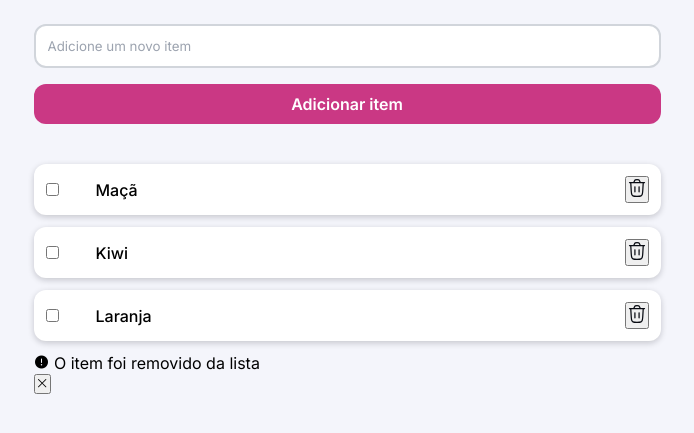
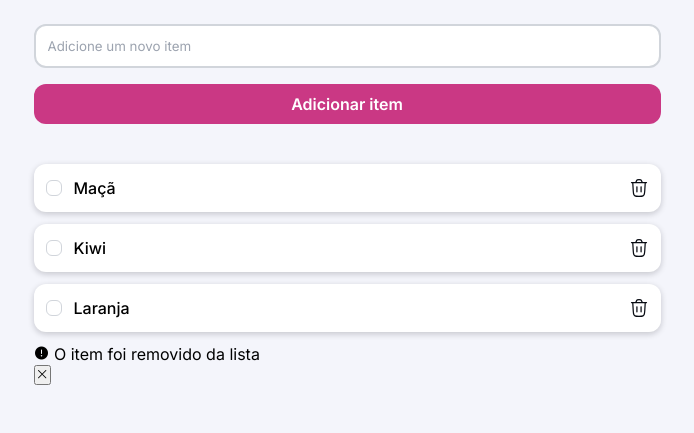
Before and after one commit to RonnyBezerra/quickList, a plain HTML site: page index.html in a window 1280 px wide. Shown: the part 185-618 px from the top of the page, without its empty margins (293-987 px from the left). Drawn offline with nearby package versions, Linux system fonts and the light colour scheme.

Commit message:
Continuation of section.list stylization

```diff
--- a/style.css
+++ b/style.css
@@ -126,5 +126,43 @@ main {
             gap: 1.2rem;
             align-items: center;
         }
+
+        input {
+            display: none;
+        }
+
+        .custom-checkbox {
+            width: 1.6rem;
+            height: 1.6rem;
+            border: 1px solid var(--border-primary);
+            border-radius: .6rem;
+            cursor: pointer;
+        }
+
+        label {
+            cursor: pointer;
+        }
+
+        div:has(input:checked) {
+            .custom-checkbox {
+                background: var(--color-brand);
+                border: 1px solid var(--color-brand);
+                transition: background .2s ease;
+            }
+
+            label {
+                text-decoration: line-through;
+            }
+        }
+
+        button {
+            background: none;
+            border: none;
+            display: flex;
+            align-items: center;
+            cursor: pointer;
+
+
+        }
     }
 }
```
